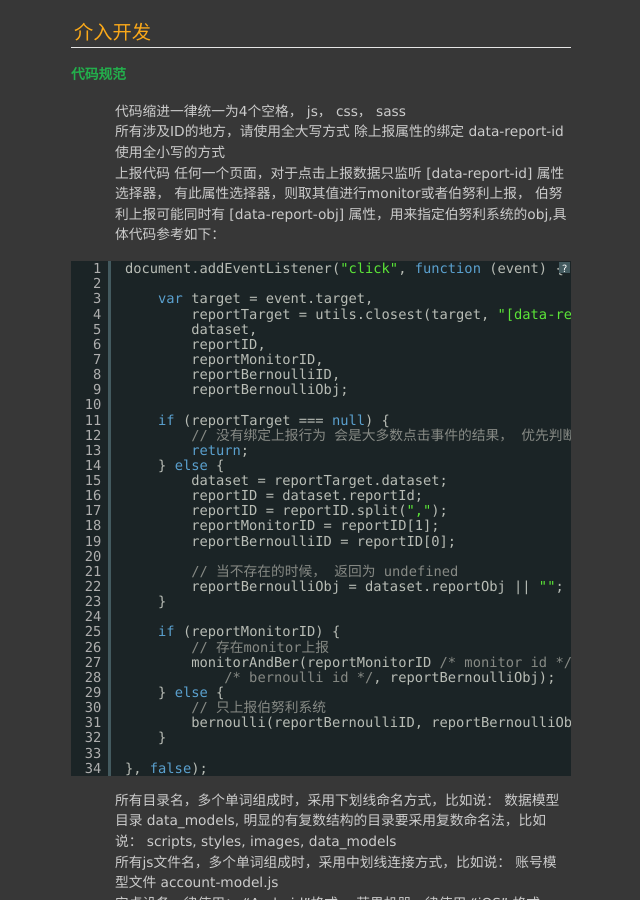
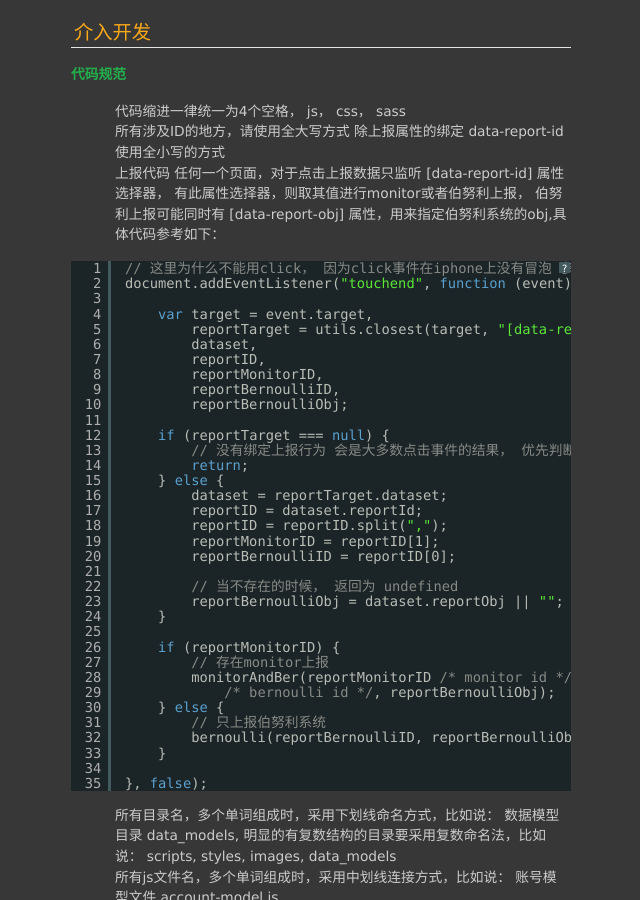
Before and after one commit to materliu/materliu.github.io, a Jekyll site: the page built from all/tencent/_posts/2014-03-12-手Q查找README.md, in a window 1280 px wide and 900 px high, scrolled down 2765 px. Shown: the whole window, without its empty margins (234-874 px from the left). Built offline with Jekyll 4.4.1, drawn with Linux system fonts in a browser that asks for light colours; Markdown is read by kramdown in place of the engine named in the settings.

Commit message:
change ios addEventListener("click", function...); bug !

```diff
--- a/all/tencent/_posts/2014-03-12-手Q查找README.md
+++ b/all/tencent/_posts/2014-03-12-手Q查找README.md
@@ -111,7 +111,9 @@ http://ars.isd.com/
 3. 上报代码 任何一个页面，对于点击上报数据只监听 [data-report-id] 属性选择器， 有此属性选择器，则取其值进行monitor或者伯努利上报， 伯努利上报可能同时有 [data-report-obj] 属性，用来指定伯努利系统的obj,具体代码参考如下：
 
 <pre class="brush: js">
-   document.addEventListener("click", function (event) {
+
+   // 这里为什么不能用click， 因为click事件在iphone上没有冒泡 参见注意点事项
+   document.addEventListener("touchend", function (event) {
 
        var target = event.target,
            reportTarget = utils.closest(target, "[data-report-id]"),
@@ -255,7 +257,9 @@ Gruntfile-2014-03-18.js 主项目去掉search页面， grunt对search页面的
 
 ## 注意点
 * 手Q客户端本身实现了zip包缓存的机制，这会对我们的日常的开发带来一定的干扰，手Q会发起一条cgi，询问 http://s.p.qq.com/pub/check_bizup  是否有更新的zip包， 把这条请求404， 手Q客户端就会一直从web上拉取页面。  前提是先清空之前已经拉下来的zip包。
+
 * 同步网络资源，无需很频繁，这主要是针对低端机型无法更新本地包的情况
+
 * 手Q4.7开始 使用了QQ浏览器提供的webView SDK， 这就会导致手Q4.7使用的webview中webkit内核的版本可能跟当前用户所使用的系统的webview的webkit的版本不同 最蛋疼的是这里还有一个容易出问题的逻辑：
   materliu(刘炬光) 03-26 16:58:52
   清除应用数据 第一次进去使用的系统webview ？
@@ -263,8 +267,12 @@ Gruntfile-2014-03-18.js 主项目去掉search页面， grunt对search页面的
   之后进入就使用的 x5 webview？
   cokesu(苏可) 03-26 16:59:41
   @materliu(刘炬光) ，是这样的逻辑，因为DEX OPT比较耗时，容易导致ＡＮＲ，所以第一次进会切为系统WebView
+
 * 利用系统提供的删除应用数据， 并不能清除zip包缓存
+
 * 圆角规范稍后我会更新上规范网站  现在是这样   128px以上 圆角大小12px     100px图标圆角大小10px  99px-60px图标 圆角大小6px  小于60px图标圆角4px
+
+* [iphone上的click事件没有冒泡](http://www.quirksmode.org/blog/archives/2010/09/click_event_del.html)
 
 
 ## 历来需求单地址
```
Also changed, not shown: all/tencent/_posts/2014-03-19-手Q群查找README.md (+9 -1 lines), all/web/_posts/2014-04-01-spy_js入门.md (+3 -0 lines).
